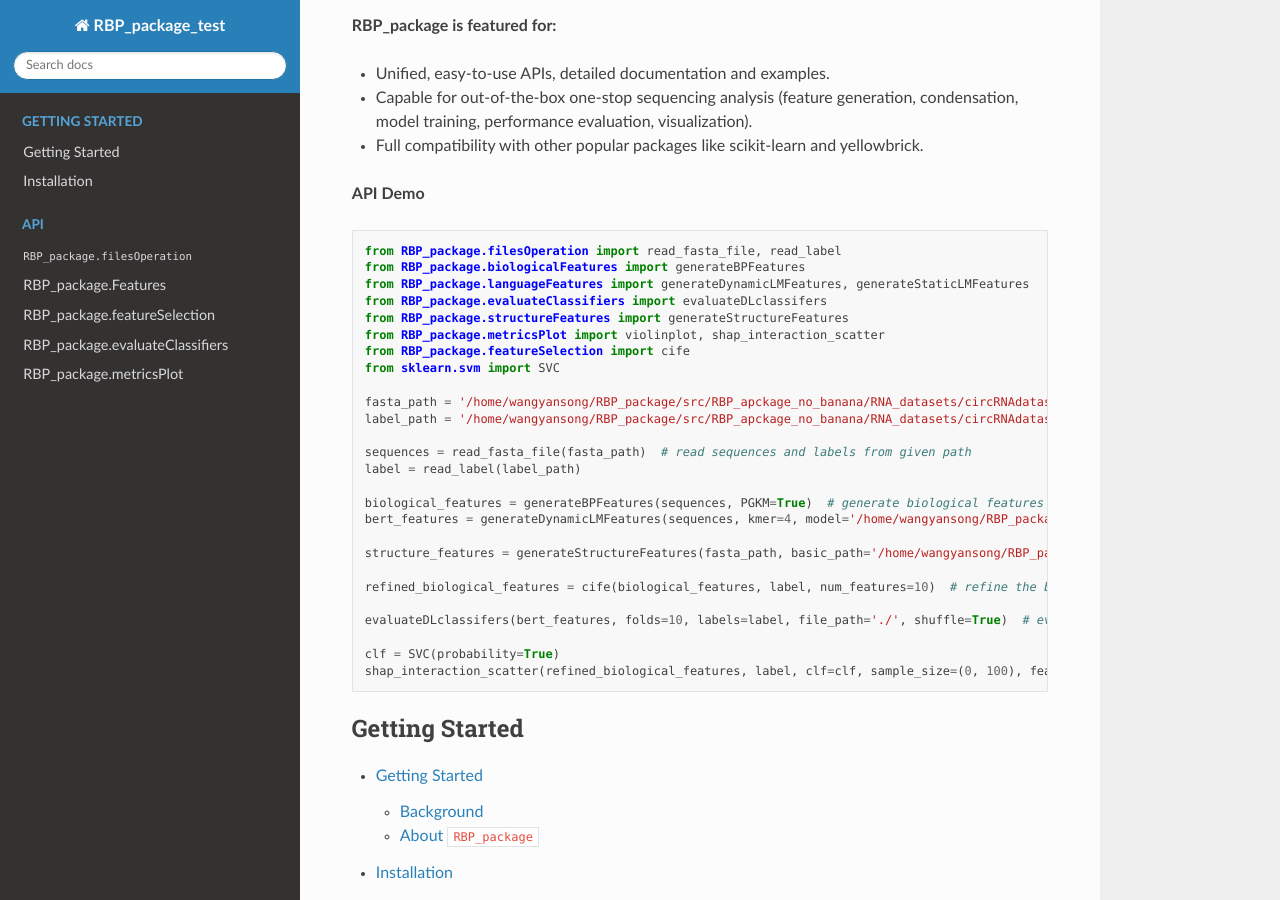
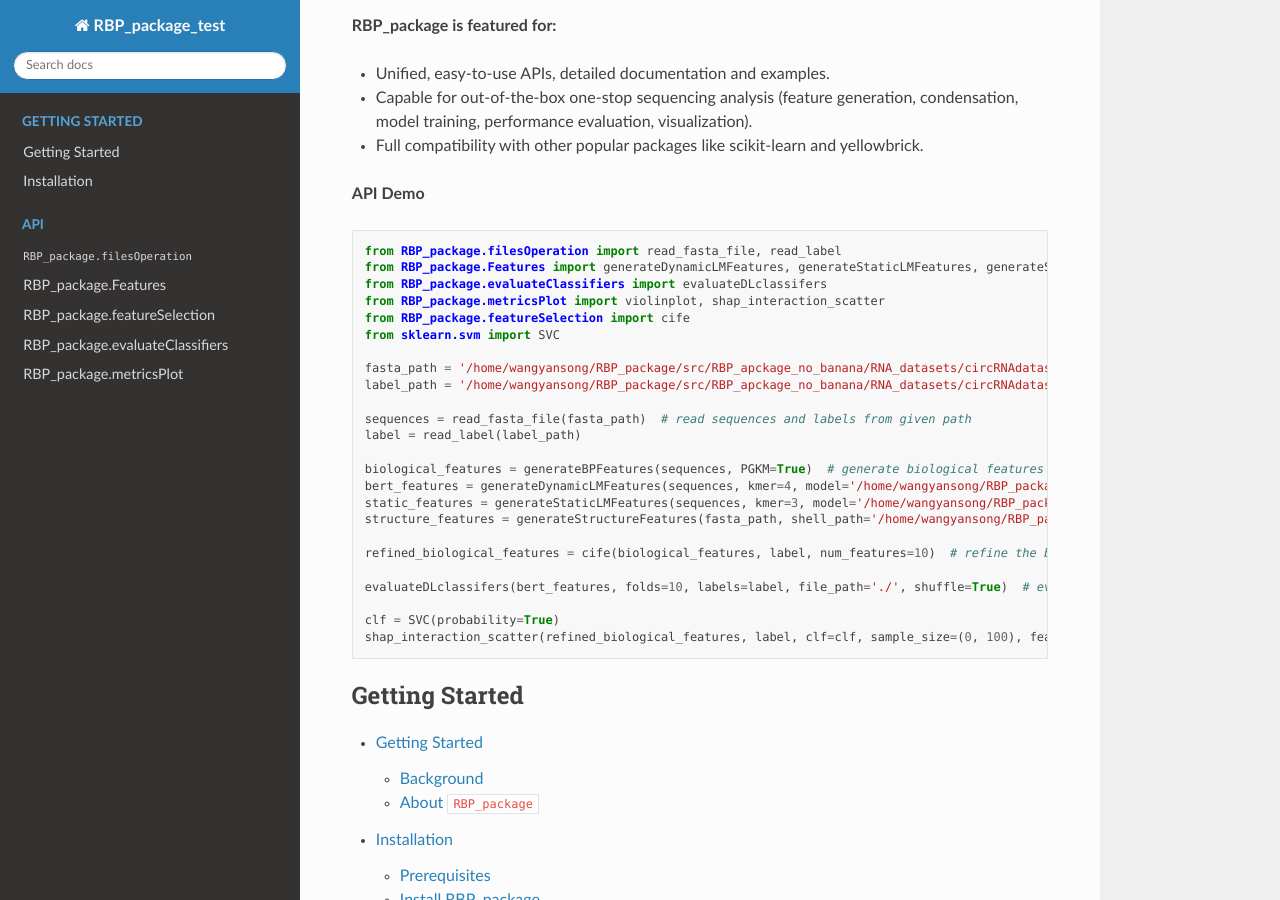
Before and after one commit to no-banana/PyRBP, a Sphinx documentation site: the page built from docs/source/index.rst, in a window 1280 px wide and 900 px high, scrolled down 549 px. Built offline with Sphinx 7.4.7 and the Read the Docs theme 2.0.0, drawn with Linux system fonts in a browser that asks for light colours.

Commit message:
Add files via upload

```diff
--- a/docs/source/API_Demo.py
+++ b/docs/source/API_Demo.py
@@ -1,8 +1,6 @@
 from RBP_package.filesOperation import read_fasta_file, read_label
-from RBP_package.biologicalFeatures import generateBPFeatures
-from RBP_package.languageFeatures import generateDynamicLMFeatures, generateStaticLMFeatures
+from RBP_package.Features import generateDynamicLMFeatures, generateStaticLMFeatures, generateStructureFeatures, generateBPFeatures
 from RBP_package.evaluateClassifiers import evaluateDLclassifers
-from RBP_package.structureFeatures import generateStructureFeatures
 from RBP_package.metricsPlot import violinplot, shap_interaction_scatter
 from RBP_package.featureSelection import cife
 from sklearn.svm import SVC
@@ -15,8 +13,8 @@ label = read_label(label_path)
 
 biological_features = generateBPFeatures(sequences, PGKM=True)  # generate biological features
 bert_features = generateDynamicLMFeatures(sequences, kmer=4, model='/home/wangyansong/RBP_package/src/RBP_apckage_no_banana/dynamicRNALM/circleRNA/pytorch_model_4mer')  # generate dynamic semantic information
-
-structure_features = generateStructureFeatures(fasta_path, basic_path='/home/wangyansong/RBP_package_test/src/circRNAdatasetAGO1', W=101, L=70, u=1)  # generate secondary structure information
+static_features = generateStaticLMFeatures(sequences, kmer=3, model='/home/wangyansong/RBP_package/src/RBP_apckage_no_banana/staticRNALM/circleRNA/circRNA_3mer_fasttext')
+structure_features = generateStructureFeatures(fasta_path, shell_path='/home/wangyansong/RBP_package_test/src/RBP_package/RNAplfold', basic_path='/home/wangyansong/RBP_package_test/src/circRNAdatasetAGO1', W=101, L=70, u=1)  # generate secondary structure information
 
 refined_biological_features = cife(biological_features, label, num_features=10)  # refine the biologcial_feature using cife feature selection method
 
--- a/docs/source/Installation.rst
+++ b/docs/source/Installation.rst
@@ -21,6 +21,8 @@ The following packages are requirements:
 
 Install RBP_package
 ~~~~~~~~~~~~~~~~~~~~~~~~~~~~~~~~~~~~~~~~~~~~~~~~~~~~~~~~~~~~~~~~~~~
+::
+
     conda create -n RBP_package python=3.7.6
     conda activate RBP_package
     git clone https://github.com/no-banana/RBP_package.git
```
Also changed, not shown: 7 other files.
